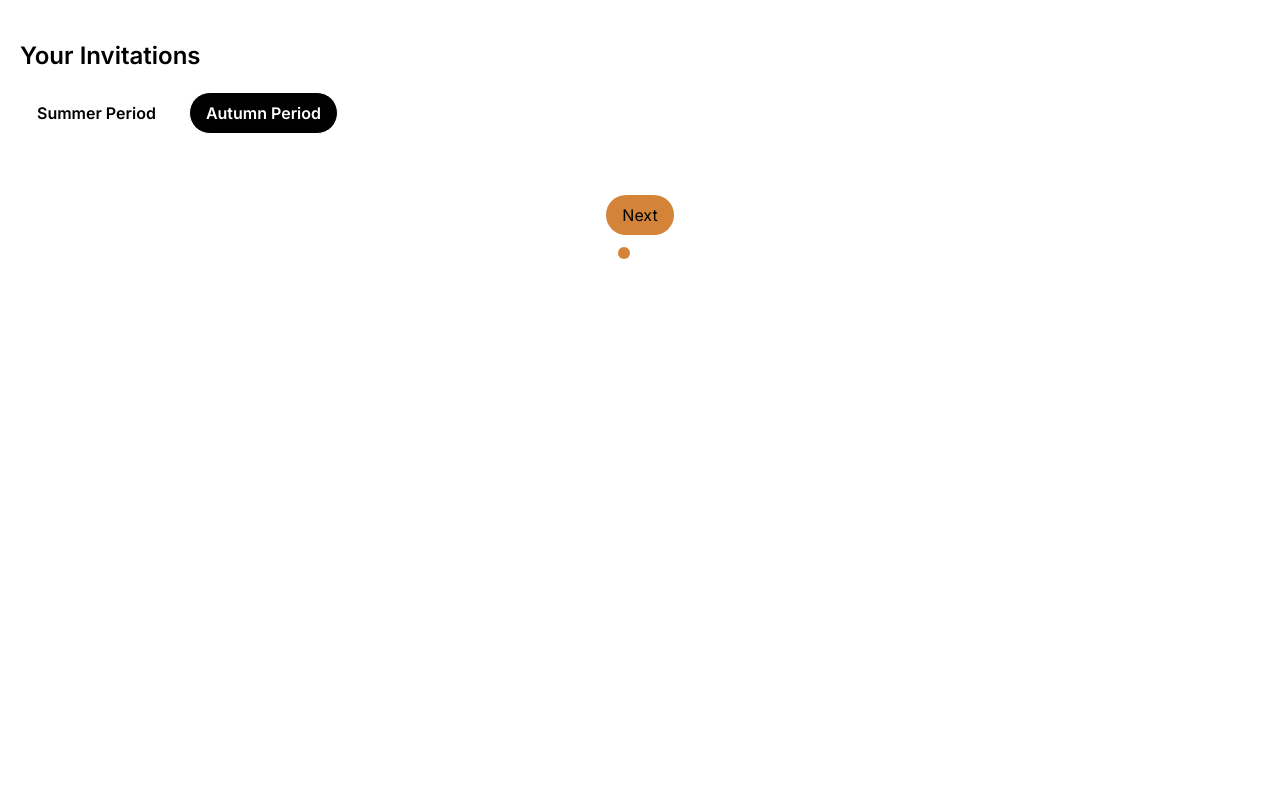
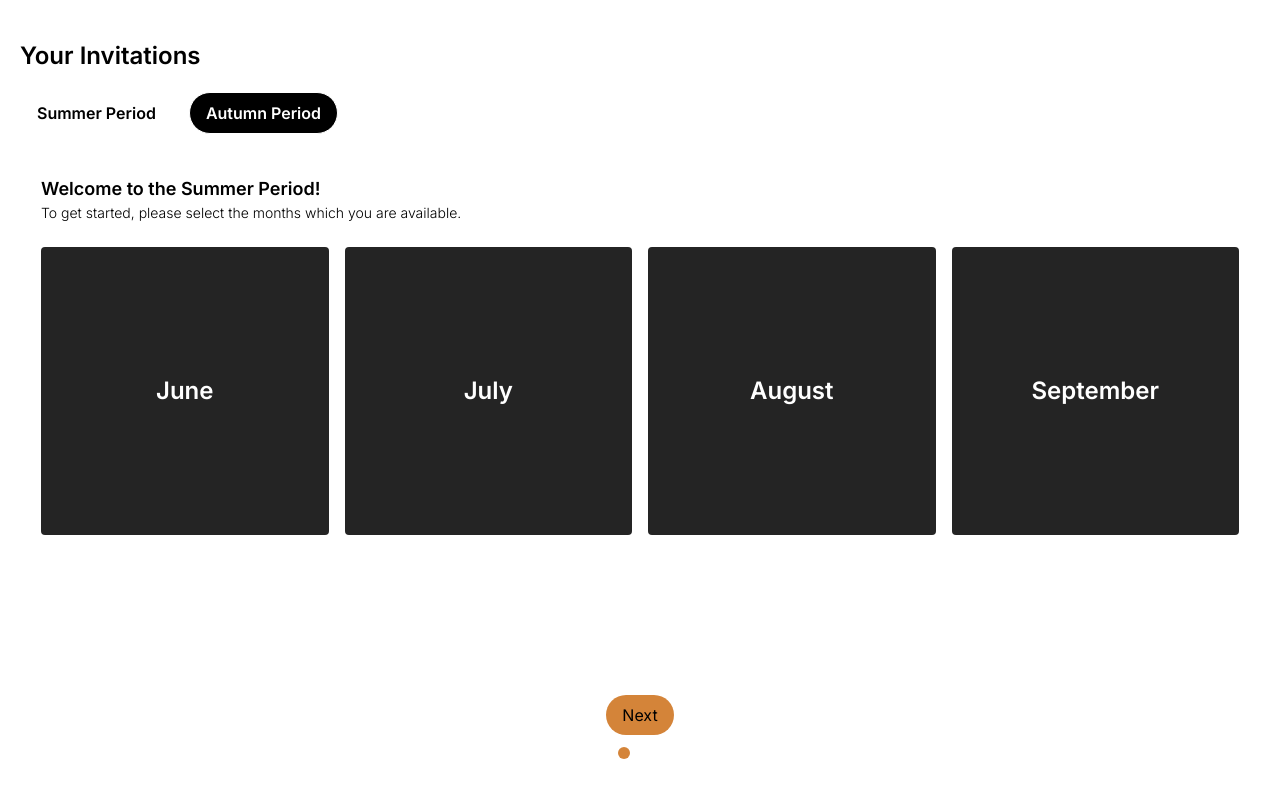
Before and after one commit to georgedecesare/events-planner, a Next.js app: page /invitations in a window 1280 px wide. Built offline with nearby package versions, Linux system fonts and the light colour scheme.

Commit message:
fix: svh unsupported

```diff
--- a/app/globals.css
+++ b/app/globals.css
@@ -29,11 +29,9 @@ body {
     system-ui,
     -apple-system,
     sans-serif;
-  max-height: 100svh;
-  overflow: hidden;
 }
 
+body,
 html {
-  max-height: 100svh;
-  overflow: hidden;
+  height: 100svh;
 }
--- a/app/invitations/page.tsx
+++ b/app/invitations/page.tsx
@@ -18,11 +18,14 @@ export default function InvitationPage() {
   }
 
   return (
-    <div className="container mx-auto flex min-h-full w-full flex-col px-5 pt-10 pb-5">
+    <div className="container mx-auto flex h-screen h-svh w-screen flex-col px-5 pt-10 pb-5">
       <h1 className="text-2xl font-extrabold mb-5">Your Invitations</h1>
       <PeriodToggle />
-      <div className="flex min-w-full flex-1 flex-col rounded-lg border-1 border-white p-5 mt-5">
-        <div className="relative flex-1 overflow-hidden">
+      <div
+        className="flex min-w-full flex-1 flex-col rounded-lg border-1 border-white p-5 mt-5
+          max-h-svh"
+      >
+        <div className="relative h-full overflow-hidden">
           <AnimatePresence initial={false} mode="sync">
             <motion.div
               key={page}
```
